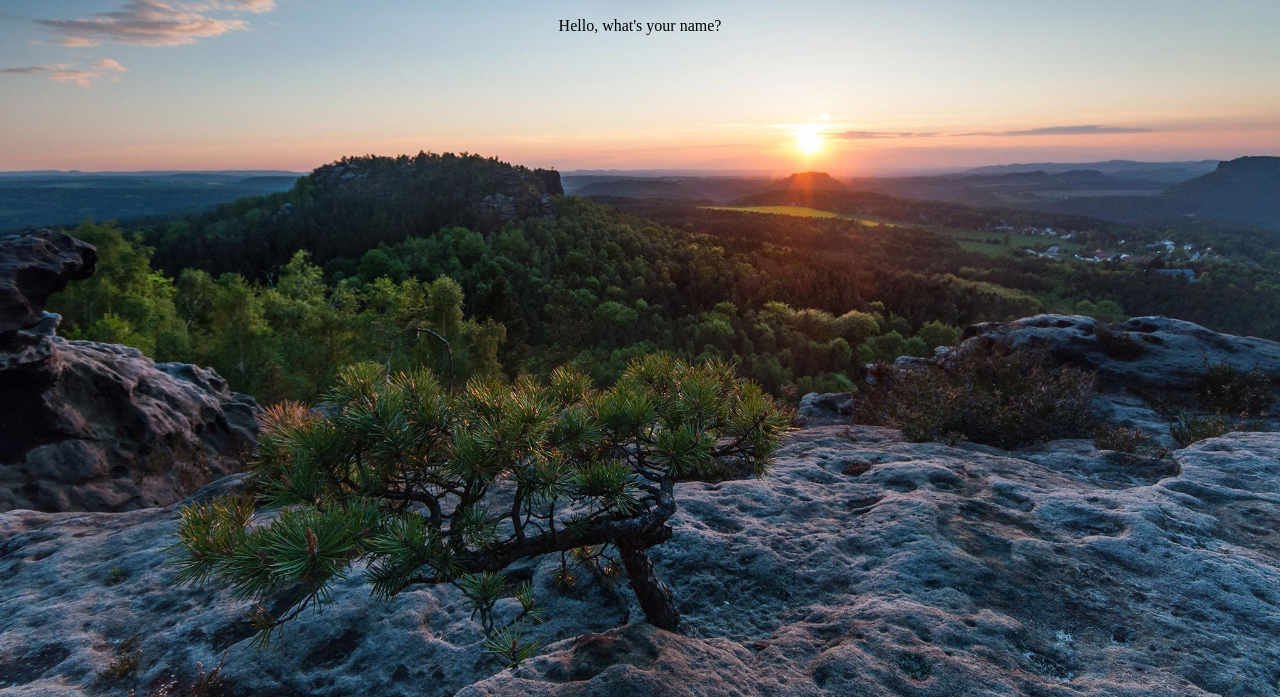
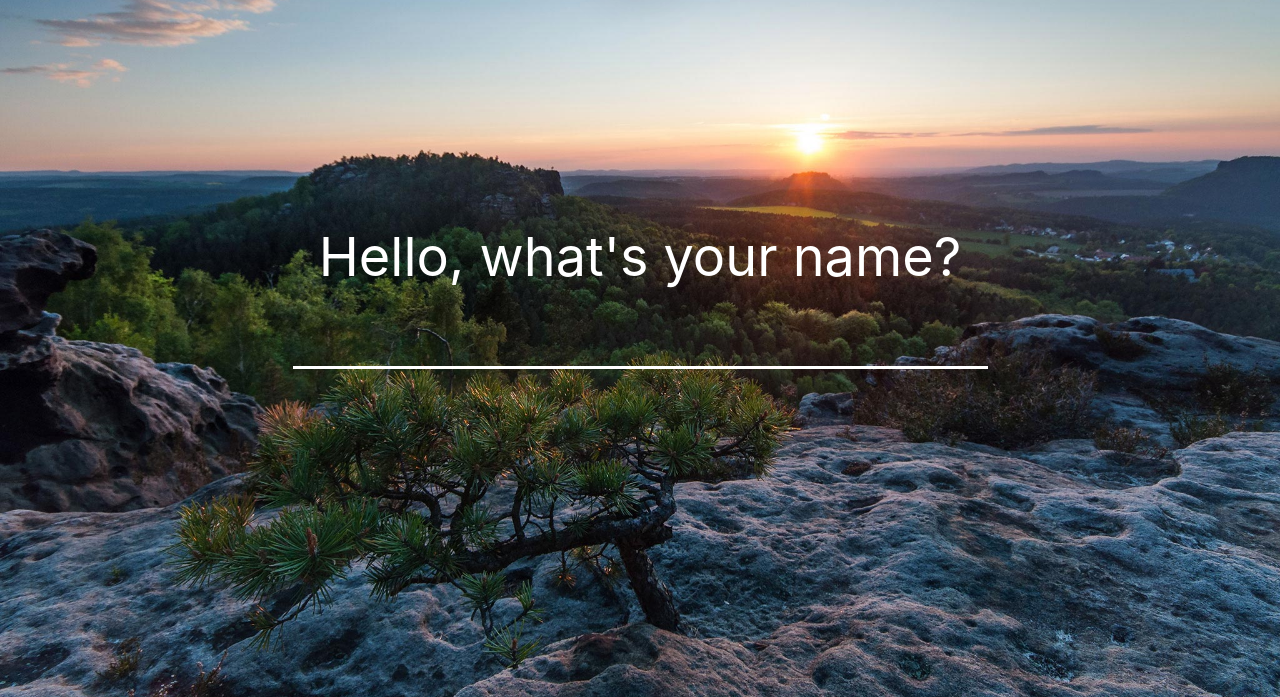
Before and after one commit to Json604Park/momentum_clone, a plain HTML site: page index.html in a window 1280 px wide. Shown: the part 103-800 px from the top of the page. Drawn offline with Linux system fonts and the light colour scheme.

Commit message:
create index 220703

```diff
--- a/css/style.min.css
+++ b/css/style.min.css
@@ -1,6 +1,7 @@
 * {
   margin: 0;
   box-sizing: border-box;
+  overflow-wrap: break-word;
 }
 .background {
   margin: 0;
@@ -57,3 +58,49 @@
   border-radius: 100%;
   box-shadow: 0 0 50px rgb(0, 0, 0, 10%);
 }
+
+.intro-middle {
+  max-width: 100%;
+  padding: 0 40px;
+  display: flex;
+  flex-direction: column;
+  align-items: center;
+  justify-content: center;
+  flex: 1;
+}
+
+.question {
+  color: white;
+  font-size: 3.375rem;
+  font-family: -apple-system, BlinkMacSystemFont, "Neue Haas Grotesk Text Pro",
+    "Helvetica Neue", Helvetica, Arial, sans-serif !important;
+
+  padding-bottom: 15px;
+  line-height: 1.2;
+}
+
+.input-wrapper {
+  border-bottom: 3px solid white;
+}
+.input {
+  width: 100%;
+  padding: 0;
+  border: none;
+
+  font-size: 3.375rem;
+
+  background: none;
+  text-align: center;
+  outline: none;
+
+  caret-color: white;
+}
+
+.intro-bottom {
+  padding: var(--margin);
+  position: relative;
+  display: flex;
+  align-items: flex-end;
+  justify-content: center;
+  flex: 0 0 120px;
+}
--- a/index.html
+++ b/index.html
@@ -21,8 +21,13 @@
                 </div>
                 <div class="intro-middle">
                   <span class="question">Hello, what's your name?</span>
+                  <div class="input-wrapper">
+                    <input type="text" class="input">
+                  </div>
                 </div>
-                <div class="intro-bottom"></div>
+                <div class="intro-bottom">
+
+                </div>
             </div>
         </div>
 
```
